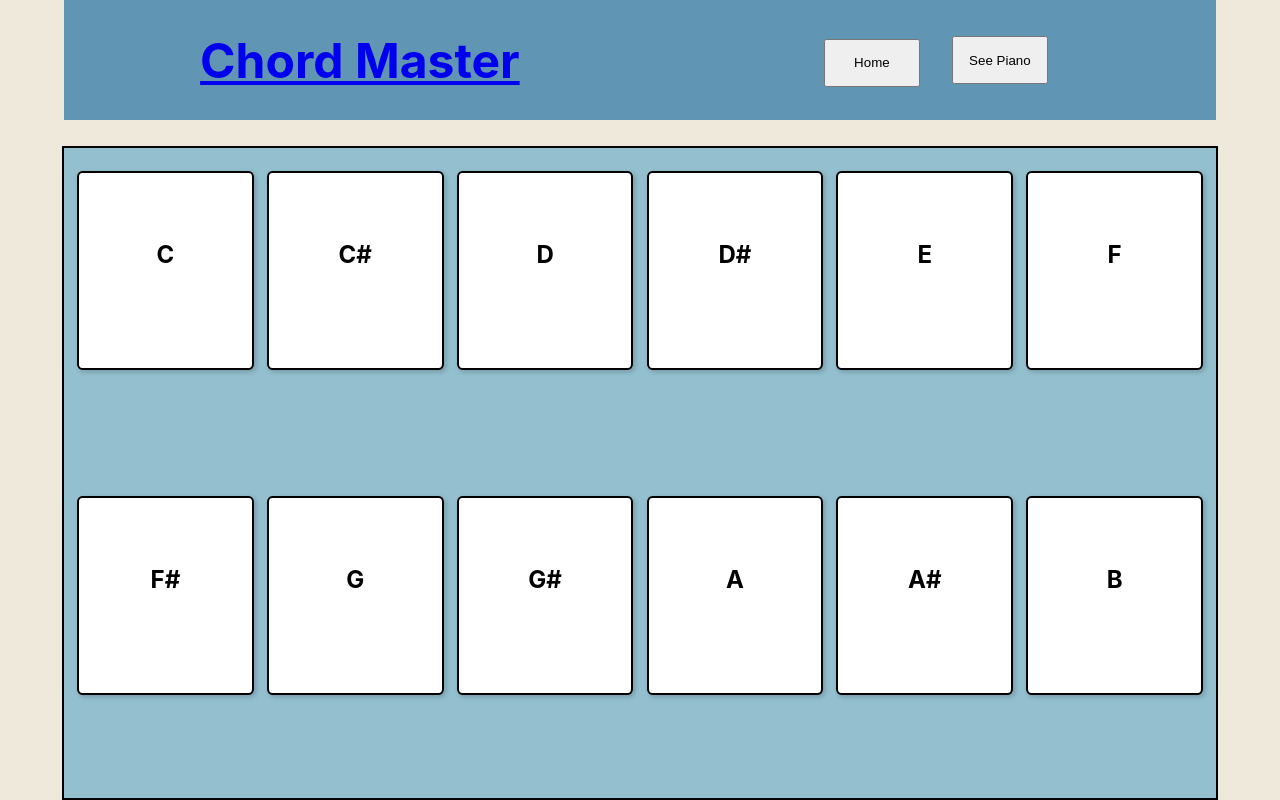
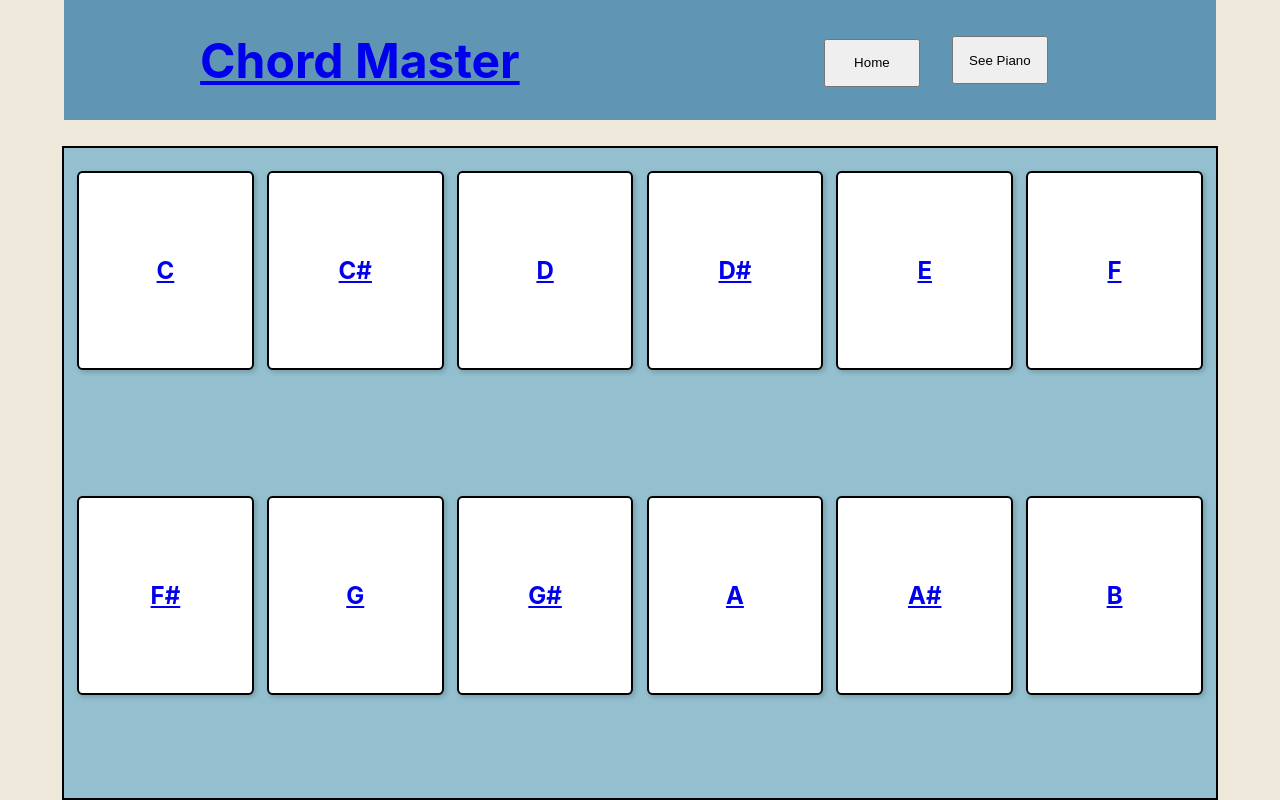
Before and after one commit to AndrewCerveny/Chord-Master, a React (Create React App) app: page / in a window 1280 px wide. Built offline with nearby package versions, Linux system fonts and the light colour scheme.

Commit message:
Added a new component for single Note view

```diff
--- a/src/components/App/App.js
+++ b/src/components/App/App.js
@@ -4,8 +4,8 @@ import rootSound from '../../mockdata/rootSound';
 import Display from '../Display/Display';
 import allRoots from '../../mockdata/allRoots'
 import Navbar from '../Navbar/Navbar';
-import { Route,Link,Switch } from 'react-router-dom';
-import Note from '../Note/Note'
+import { Route,Switch } from 'react-router-dom';
+import NoteSpec from '../NoteSpec/NoteSpec'
 
 
 class App extends Component {
@@ -27,7 +27,7 @@ class App extends Component {
         <Switch>
           <Route exact path="/" render={()=> <Display allNotes={this.state.allRootNotes}/>}/>
           <Route exact path='/:baseNote' render={({match})=>
-             <Note noteId={match.params.baseNote}/>
+             <NoteSpec name={match.params.baseNote}/>
           }
           />
 
--- a/src/components/Display/Display.js
+++ b/src/components/Display/Display.js
@@ -1,15 +1,13 @@
 import React from "react";
 import './Display.css';
-import Note from '../../components/Note/Note'
-import { Link } from "react-router-dom";
+import NoteIntro from '../NoteIntro/NoteIntro'
 
 const Display = ({allNotes}) => {
   const allNoteSelections =  allNotes.map((note, index) =>
-
-      <Note
+    <NoteIntro
       name={note}
       key={index}
-      />
+     />
 
   )
 
--- a/src/components/Form/Form.js
+++ b/src/components/Form/Form.js
@@ -16,9 +16,6 @@ class Form extends Component {
       <datalist>
         <option value="m"></option>
       </datalist>
-
-
-
     </form>
   )
  }
--- a/src/components/Note/Note.js
+++ /dev/null
@@ -1,24 +0,0 @@
-import React,{Component} from "react";
-import './Note.css';
-import Form from "../Form/Form";
-
-class Note extends Component {
-  constructor(props){
-    super(props)
-    this.state = {
-      chordType: '',
-      notes: [],
-      intervals: []
-    }
-  }
-
-  render() {
-    return(
-      <section className="note-card">
-        <h2>{this.props.name}</h2>
-        <p></p>
-      </section>
-    )
-  }
-}
-export default Note;
--- /dev/null
+++ b/src/components/NoteIntro/NoteIntro.js
@@ -0,0 +1,16 @@
+import React from "react";
+import './NoteIntro.css';
+import { Link } from "react-router-dom";
+
+const NoteIntro = ({name,key}) => {
+
+  return(
+     <section className="note-card">
+      <Link to={`/root${name}`}>
+      <h2>{name} </h2>
+      </Link>
+    </section>
+  )
+
+}
+export default NoteIntro;
--- /dev/null
+++ b/src/components/NoteSpec/NoteSpec.js
@@ -0,0 +1,26 @@
+import React,{Component} from "react";
+import Form from "../Form/Form";
+
+class NoteSpec extends Component {
+ constructor() {
+  super()
+  this.state = {
+    chordSelect : '',
+    error: '',
+    baseNote : '',
+    chordSelections: [],
+  }
+}
+  render() {
+  return(
+    <section className="card">
+      <h2> Base note here</h2>
+      <Form/>
+      <p> Notes here </p>
+      <p> intervals here </p>
+      <button> Check piano </button>
+    </section>
+  )
+  }
+}
+export default NoteSpec;
```
Also changed, not shown: src/components/NoteIntro/NoteIntro.css (renamed from src/components/Note/Note.css), src/components/NoteSpec/NoteSpec.css (added).
